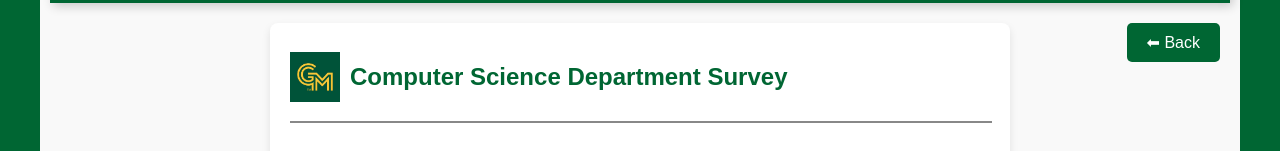
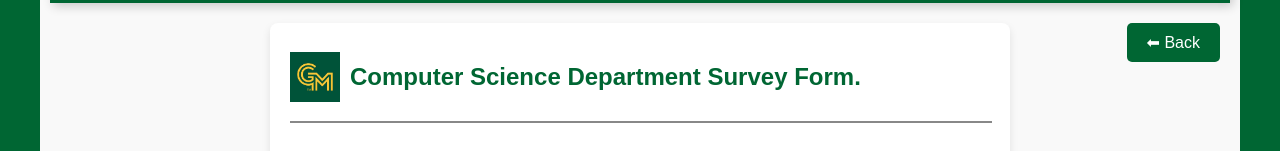
Before and after one commit to Ashima277/SWE645, a plain HTML site: page cs_survey.html in a window 1280 px wide. Shown: the part 127-278 px from the top of the page. Drawn offline with Linux system fonts and the light colour scheme.

Commit message:
Update cs_survey.html

```diff
--- a/cs_survey.html
+++ b/cs_survey.html
@@ -305,7 +305,7 @@ body {
 <div class="container">
   <div class="header">
     <img src="Images/gmulogo.jpeg" alt="Department Logo">
-    <h2>Computer Science Department Survey</h2>
+    <h2>Computer Science Department Survey Form.</h2>
 </div>
 <hr style="border: 1px solid #888888; width: 100%; margin: 10px auto;">
 <br>
```
